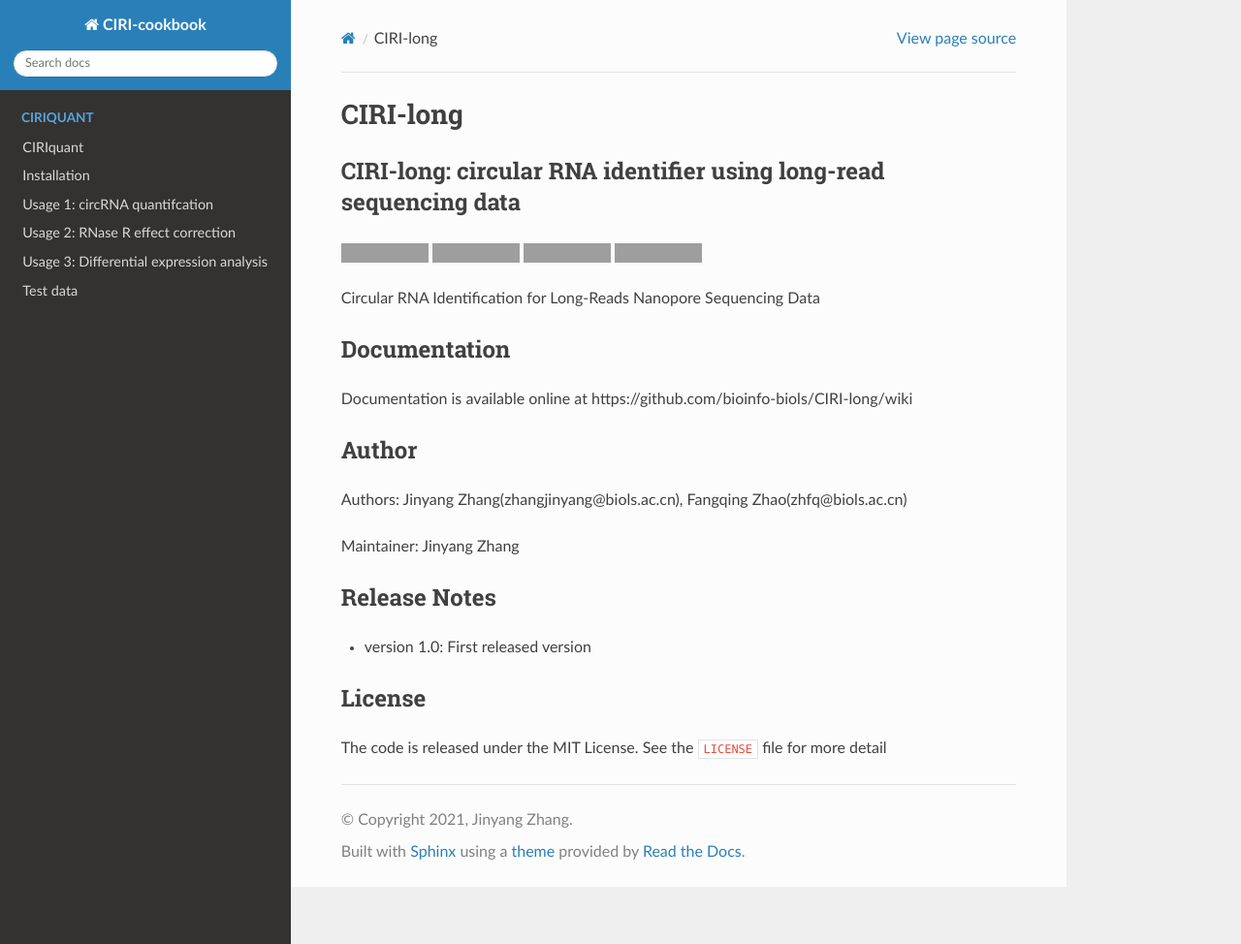
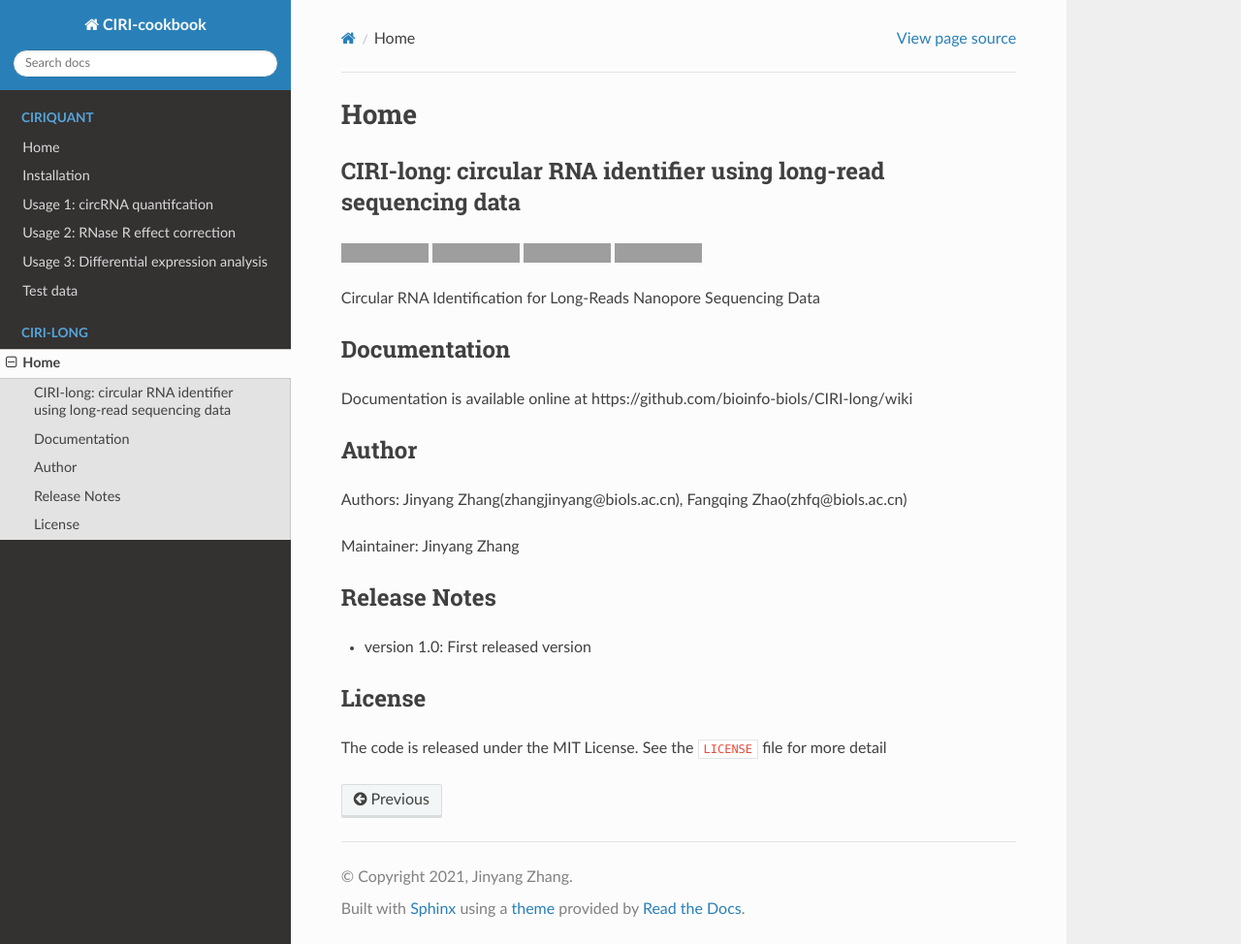
Before and after one commit to bioinfo-biols/CIRI-cookbook, a Sphinx documentation site: the page built from source/CIRI-long_0_home.md, in a window 1280 px wide and 974 px high. Shown: the whole window at 97% size. Built offline with Sphinx 7.4.7 and the Read the Docs theme 2.0.0, drawn with Linux system fonts in a browser that asks for light colours; pages that are not in the unit, such as notebooks, are missing from menus; grey boxes are pictures that could not be loaded.

Commit message:
update CIRI-long

```diff
--- a/source/CIRI-long_0_home.md
+++ b/source/CIRI-long_0_home.md
@@ -1,4 +1,4 @@
-# CIRI-long
+# Home
 
 ## CIRI-long: circular RNA identifier using long-read sequencing data
 
--- a/source/CIRIquant_0_home.md
+++ b/source/CIRIquant_0_home.md
@@ -1,4 +1,4 @@
-# CIRIquant
+# Home
 
 ## Abount CIRIquant
 
--- a/source/index.rst
+++ b/source/index.rst
@@ -19,4 +19,4 @@ Welcome to CIRI Toolkit's documentation!
 .. toctree::
    :caption: CIRI-long
 
-   CIRIlong_0_home
+   CIRI-long_0_home
```
